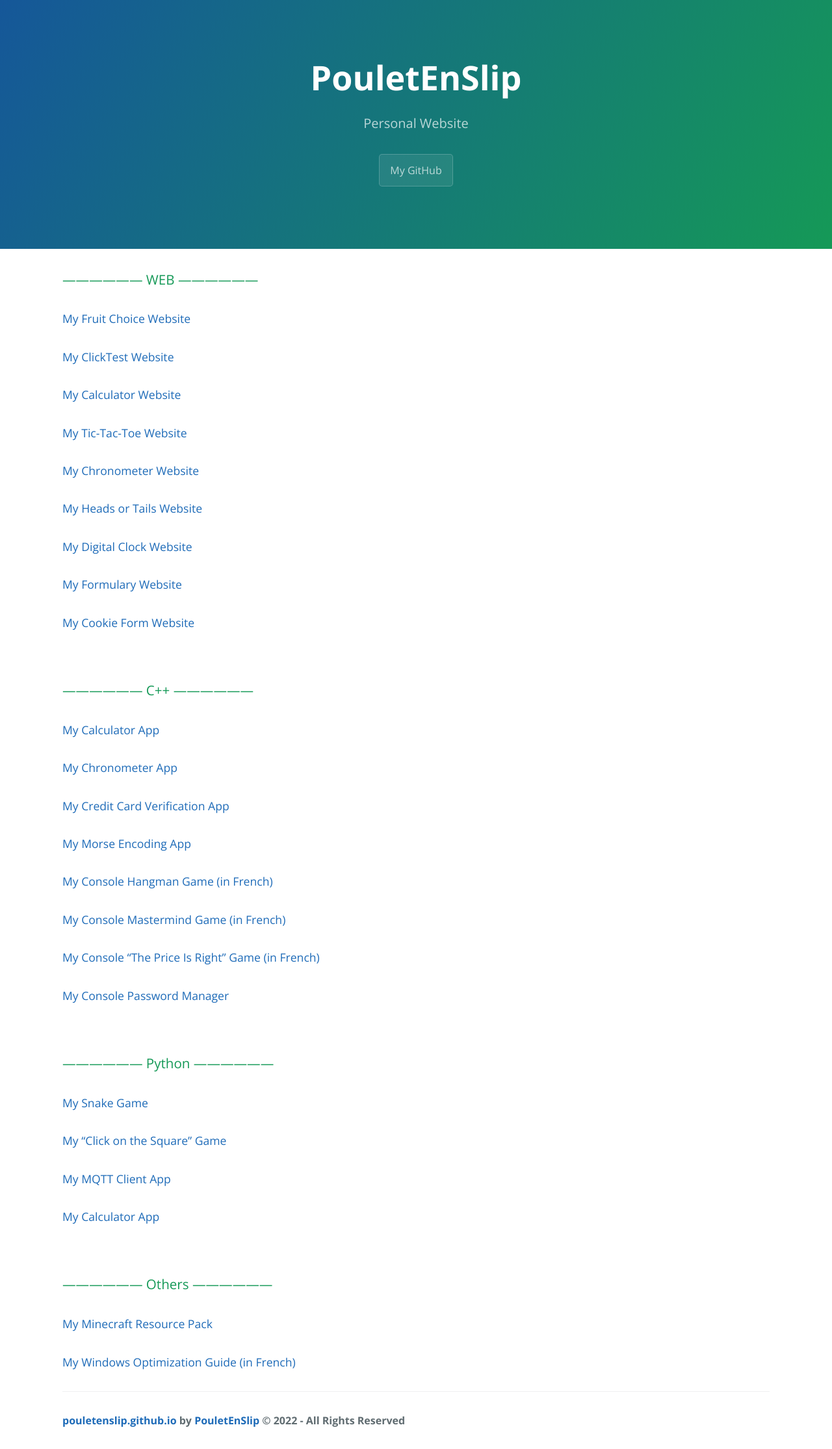
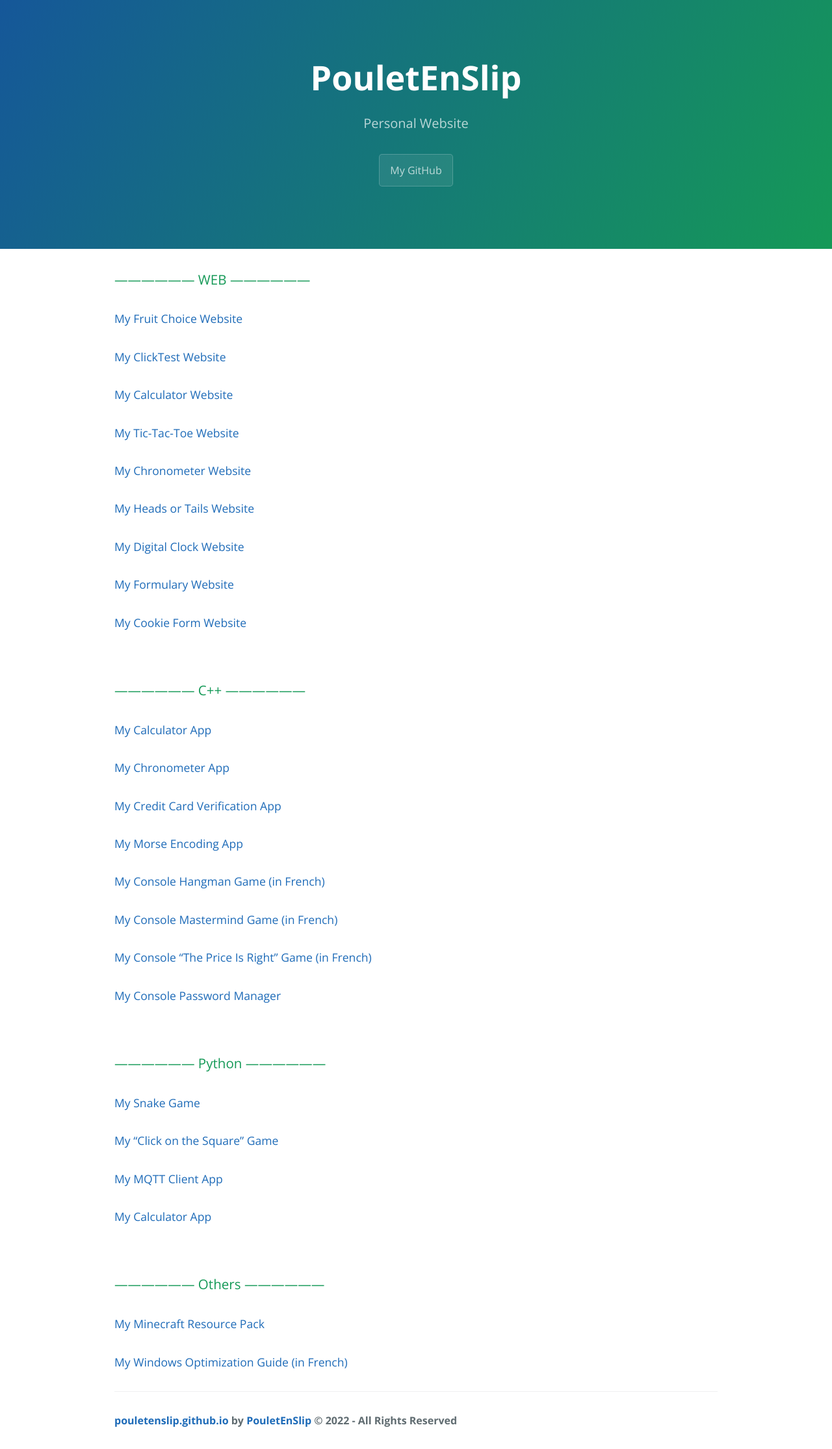
Before and after one commit to PouletEnSlip/pouletenslip.github.io, a Jekyll site: the page built from index.md, in a window 1280 px wide. Shown: the whole page at 65% size. Built offline with Jekyll 4.4.1, drawn with Linux system fonts in a browser that asks for light colours; comment, search, counter and statistics services are not loaded; our own code applies the rules of GitHub Pages for plain Markdown files.

Commit message:
Update jekyll-theme-cayman.scss

```diff
--- a/_sass/jekyll-theme-cayman.scss
+++ b/_sass/jekyll-theme-cayman.scss
@@ -2,13 +2,13 @@
 @import url('https://fonts.googleapis.com/css?family=Open+Sans:400,700&display=swap');
 
 @mixin large {
-  @media screen and (min-width: 64em) {
+  @media screen and (min-width: 70em) {
     @content;
   }
 }
 
 @mixin medium {
-  @media screen and (min-width: 42em) and (max-width: 64em) {
+  @media screen and (min-width: 42em) and (max-width: 70em) {
     @content;
   }
 }
@@ -165,7 +165,7 @@ a {
   }
 
   @include large {
-    max-width: 80rem;
+    max-width: 70rem;
     padding: 2rem 6rem;
     margin: 0 auto;
     font-size: 1.1rem;
```
